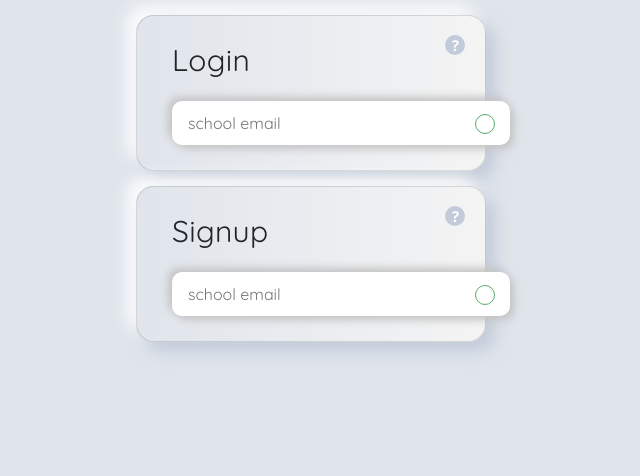
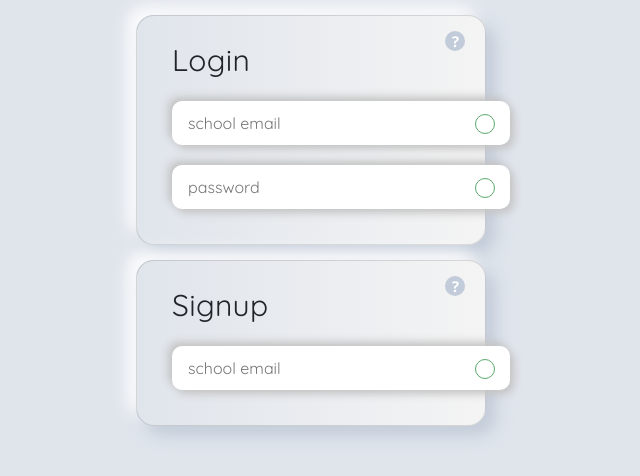
Before and after one commit to oklex/course-planner-web, a React (Create React App) app: page / in a window 1280 px wide. Shown: the top 476 px of the page, without its empty margins (329-969 px from the left). Built offline with nearby package versions, Linux system fonts and the light colour scheme.

Commit message:
prototyping UI component structure

```diff
--- a/src/components/input/textInput.scss
+++ b/src/components/input/textInput.scss
@@ -10,6 +10,7 @@
     background-color: white;
     box-shadow: 4px 4px 9px #C4C4C4, -4px -4px 9px #C4C4C4;
     border-radius: 10px;
+    margin-bottom: 20px;
 }
 .success {
     border: $green 1px solid;
--- a/src/components/inputCard/inputForm.scss
+++ b/src/components/inputCard/inputForm.scss
@@ -13,5 +13,5 @@
 .tooltip-icon {
   position: absolute;
   left: calc(100% - 40px);
-  bottom: 115px;
+  top: 15px;
 }
--- a/src/components/inputCard/inputForm.tsx
+++ b/src/components/inputCard/inputForm.tsx
@@ -22,7 +22,7 @@ class InputCard extends React.Component<IInputCardProps, {}> {
             data-tip
             data-for={this.props.title}
           ></img>
-          <ReactTooltip id={this.props.title} place="right" type="info" effect="float">{this.props.tooltip}</ReactTooltip>
+          <ReactTooltip id={this.props.title} place="right" type="dark" effect="float">{this.props.tooltip}</ReactTooltip>
         </div>
       );
     } else return <span />;
@@ -35,8 +35,8 @@ class InputCard extends React.Component<IInputCardProps, {}> {
   render() {
     return (
       <div className="card card-sm">
+        {this.renderTooltip()}
         {this.renderTitle()}
-        {this.renderTooltip()}
         {this.props.children}
       </div>
     );
--- a/src/containers/Login/Login.tsx
+++ b/src/containers/Login/Login.tsx
@@ -19,6 +19,7 @@ class Login extends React.Component {
       <div>
         <InputCard title="Login" tooltip="info here">
           <Input isValid={this.isValid} placeholder="school email" />
+          <Input isValid={this.isValid} placeholder="password" />
         </InputCard>
 
         <InputCard title="Signup" tooltip="info 2 here">
--- a/src/styles/index.scss
+++ b/src/styles/index.scss
@@ -55,7 +55,7 @@ body::-webkit-scrollbar-thumb {
   border-radius: 18px;
   // padding: 25px;
   padding-top: 25px;
-  padding-bottom: 25px;
+  padding-bottom: 15px;
   padding-right: 10px;
   h1, h2, h3, p, input {
     transform: translateX(35px);
```
